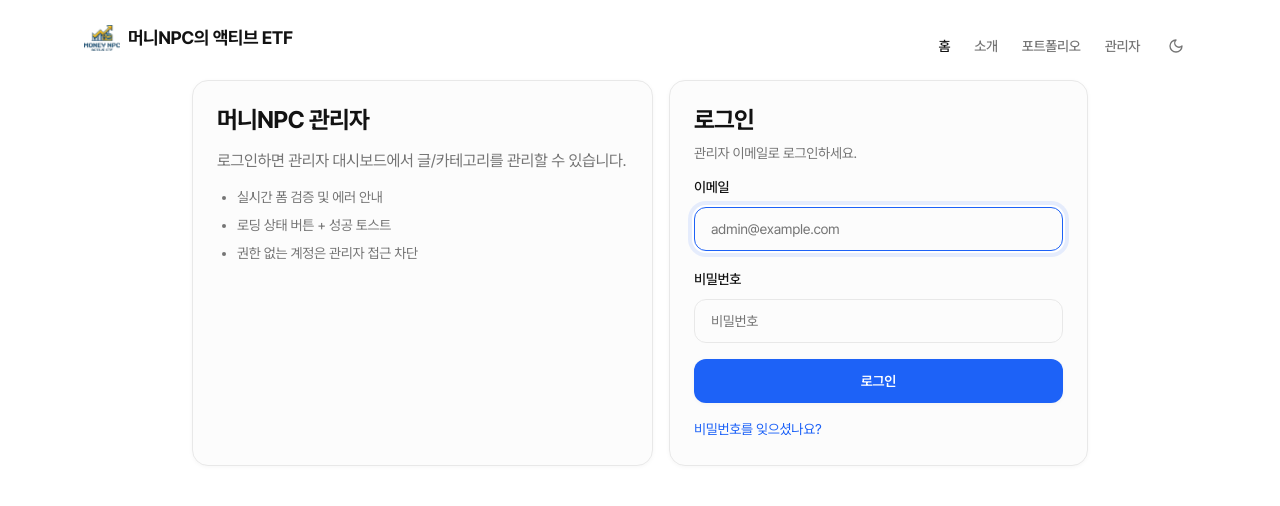
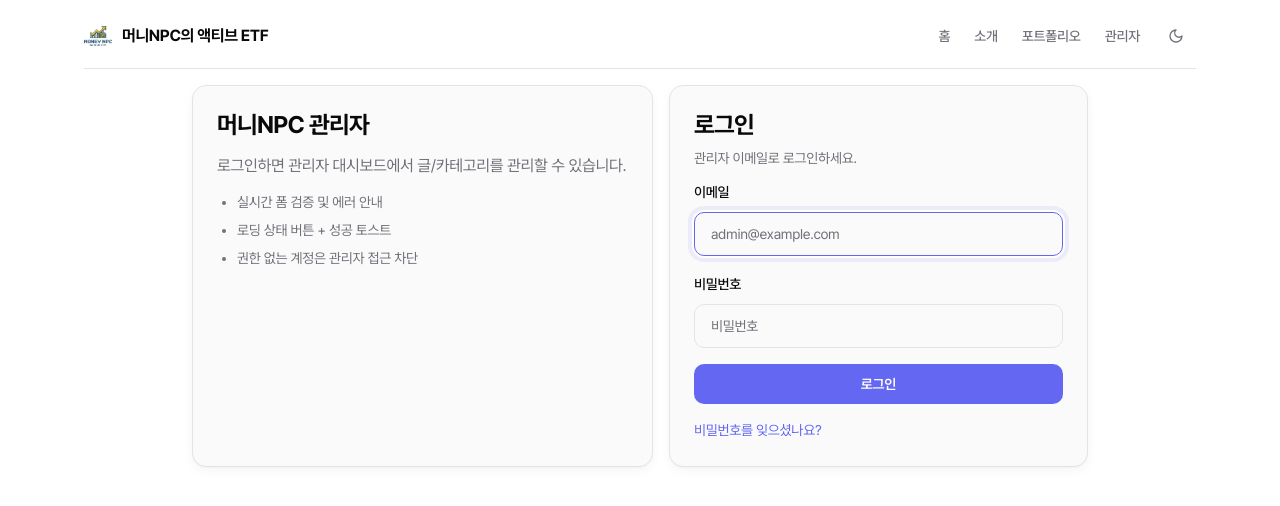
Before and after one commit to shinstory1234-hub/-, a Next.js app: page /login in a window 1280 px wide. Shown: the top 506 px of the page. Built offline with nearby package versions, Linux system fonts and the light colour scheme.

Commit message:
redesign: zinc+indigo palette, glass cards, gradient badges, updated header/home layout

```diff
--- a/app/globals.css
+++ b/app/globals.css
@@ -2,41 +2,55 @@
 @tailwind components;
 @tailwind utilities;
 
+/* ─── Design Tokens ──────────────────────────────────── */
 :root {
   color-scheme: light;
-  --background: 0 0% 100%;
-  --surface: 0 0% 99%;
-  --surface-muted: 0 0% 96%;
-  --foreground: 0 0% 7%;
-  --muted-foreground: 0 0% 46%;
-  --border: 0 0% 91%;
-  --accent: 221 93% 54%;
-  --accent-foreground: 0 0% 100%;
-  --danger: 0 84% 60%;
-  --ring: 221 93% 64%;
-  --radius-lg: 16px;
-  --radius-md: 12px;
-  --shadow-soft: 0 1px 4px rgba(0,0,0,0.04);
+  --background:      0 0% 100%;
+  --surface:         240 5% 98%;
+  --surface-muted:   240 5% 95%;
+  --foreground:      240 10% 4%;
+  --muted-foreground:240 4% 46%;
+  --border:          240 6% 90%;
+  --accent:          239 84% 67%;
+  --accent-foreground:0 0% 100%;
+  --accent-soft:     239 84% 97%;
+  --danger:          0 84% 60%;
+  --ring:            239 84% 67%;
+  --radius-lg:       14px;
+  --radius-md:       10px;
+  --shadow-soft:     0 1px 2px rgba(0,0,0,.04), 0 4px 12px rgba(0,0,0,.04);
+  --shadow-md:       0 4px 6px -1px rgba(0,0,0,.06), 0 10px 30px -8px rgba(0,0,0,.08);
+  --glow-accent:     0 0 0 rgba(99,102,241,0);
 }
 
 .dark {
   color-scheme: dark;
-  --background: 222 40% 8%;
-  --surface: 222 34% 11%;
-  --surface-muted: 223 28% 16%;
-  --foreground: 220 20% 96%;
-  --muted-foreground: 220 14% 72%;
-  --border: 222 18% 24%;
-  --accent: 213 93% 62%;
-  --accent-foreground: 0 0% 100%;
-  --danger: 0 74% 56%;
-  --ring: 213 93% 70%;
-  --shadow-soft: 0 18px 44px -30px rgba(0, 0, 0, 0.6);
+  --background:      240 10% 4%;
+  --surface:         240 7% 8%;
+  --surface-muted:   240 6% 13%;
+  --foreground:      0 0% 98%;
+  --muted-foreground:240 5% 58%;
+  --border:          240 5% 18%;
+  --accent:          239 84% 67%;
+  --accent-foreground:0 0% 100%;
+  --accent-soft:     239 40% 14%;
+  --danger:          0 74% 56%;
+  --ring:            239 84% 67%;
+  --shadow-soft:     0 1px 2px rgba(0,0,0,.3), 0 4px 12px rgba(0,0,0,.3);
+  --shadow-md:       0 4px 6px -1px rgba(0,0,0,.4), 0 20px 40px -12px rgba(0,0,0,.5);
+  --glow-accent:     0 0 24px rgba(99,102,241,.15);
 }
 
+/* ─── Base ───────────────────────────────────────────── */
 @layer base {
   * {
     @apply border-border;
+    box-sizing: border-box;
+  }
+  html {
+    scroll-behavior: smooth;
+    -webkit-font-smoothing: antialiased;
+    -moz-osx-font-smoothing: grayscale;
   }
   html, body {
     @apply bg-background text-foreground;
@@ -45,62 +59,71 @@
     font-family: var(--font-pretendard), -apple-system, BlinkMacSystemFont, 'Segoe UI', sans-serif;
     letter-spacing: -0.02em;
   }
-  h1 {
-    @apply text-3xl font-bold leading-tight md:text-4xl;
-    letter-spacing: -0.04em;
-  }
-  h2 {
-    @apply text-2xl font-bold leading-tight;
-    letter-spacing: -0.03em;
-  }
-  h3 {
-    @apply text-lg font-semibold leading-7;
-    letter-spacing: -0.02em;
-  }
-  p {
-    @apply text-base leading-7;
-  }
+  h1 { @apply text-3xl font-bold leading-tight md:text-4xl; letter-spacing: -0.04em; }
+  h2 { @apply text-2xl font-bold leading-tight; letter-spacing: -0.03em; }
+  h3 { @apply text-lg font-semibold leading-7; letter-spacing: -0.02em; }
+  p  { @apply text-base leading-7; }
   :focus-visible {
     @apply outline-none ring-2 ring-ring/60 ring-offset-2 ring-offset-background;
   }
 }
 
-.prose {
-  color: hsl(var(--foreground));
+/* ─── Utilities ──────────────────────────────────────── */
+@layer utilities {
+  /* 그라디언트 테두리 카드 */
+  .glass-card {
+    position: relative;
+    background: hsl(var(--surface));
+    border: 1px solid hsl(var(--border));
+    box-shadow: var(--shadow-soft);
+    transition: box-shadow 0.2s ease, transform 0.2s ease;
+  }
+  .glass-card:hover {
+    box-shadow: var(--shadow-md), var(--glow-accent);
+    transform: translateY(-1px);
+  }
+
+  /* 그라디언트 텍스트 */
+  .gradient-text {
+    background: linear-gradient(135deg, hsl(var(--foreground)) 0%, hsl(var(--accent)) 100%);
+    -webkit-background-clip: text;
+    -webkit-text-fill-color: transparent;
+    background-clip: text;
+  }
+
+  /* 액센트 글로우 버튼용 */
+  .glow-accent {
+    box-shadow: 0 0 0 0 hsl(var(--accent) / 0);
+    transition: box-shadow 0.2s ease;
+  }
+  .glow-accent:hover {
+    box-shadow: 0 0 16px hsl(var(--accent) / 0.35);
+  }
 }
+
+/* ─── Prose (게시글 본문) ────────────────────────────── */
+.prose { color: hsl(var(--foreground)); }
 .prose p {
   line-height: 1.9;
   color: hsl(var(--foreground));
   margin-top: 0;
   margin-bottom: 1.25rem;
 }
-.prose p:last-child {
-  margin-bottom: 0;
-}
-.prose li {
-  line-height: 1.9;
-  color: hsl(var(--foreground));
-}
-.prose h1,
-.prose h2,
-.prose h3 {
+.prose p:last-child { margin-bottom: 0; }
+.prose li { line-height: 1.9; color: hsl(var(--foreground)); }
+.prose h1, .prose h2, .prose h3 {
   color: hsl(var(--foreground));
   margin-top: 1.5em;
   margin-bottom: 0.5em;
 }
-.prose strong {
-  color: hsl(var(--foreground));
-}
-.prose img {
-  border-radius: 12px;
-}
-.prose ul,
-.prose ol {
+.prose strong { color: hsl(var(--foreground)); }
+.prose img { border-radius: 12px; }
+.prose ul, .prose ol {
   padding-left: 1.5em;
   margin-bottom: 1.25em;
 }
 
-/* TipTap 표 스타일 */
+/* ─── TipTap 에디터 ──────────────────────────────────── */
 .ProseMirror table {
   border-collapse: collapse;
   width: 100%;
@@ -108,8 +131,7 @@
   table-layout: fixed;
   overflow: hidden;
 }
-.ProseMirror table td,
-.ProseMirror table th {
+.ProseMirror table td, .ProseMirror table th {
   border: 1px solid hsl(var(--border));
   padding: 8px 12px;
   min-width: 80px;
@@ -130,27 +152,13 @@
   position: absolute;
   z-index: 2;
 }
-.ProseMirror table .column-resize-handle {
-  background-color: hsl(var(--accent));
-  bottom: -2px;
-  position: absolute;
-  right: -2px;
-  pointer-events: none;
-  top: 0;
-  width: 4px;
-}
-.ProseMirror.resize-cursor {
-  cursor: col-resize;
-}
+.ProseMirror.resize-cursor { cursor: col-resize; }
+.ProseMirror p { margin-bottom: 0; line-height: 1.9; }
+.ProseMirror p:has(> br:only-child) { line-height: 1.2; }
 
-/* 게시글 본문 표 스타일 */
-.prose table {
-  border-collapse: collapse;
-  width: 100%;
-  margin: 1rem 0;
-}
-.prose table td,
-.prose table th {
+/* ─── 게시글 표 ─────────────────────────────────────── */
+.prose table { border-collapse: collapse; width: 100%; margin: 1rem 0; }
+.prose table td, .prose table th {
   border: 1px solid hsl(var(--border));
   padding: 8px 12px;
   min-width: 80px;
@@ -162,103 +170,49 @@
   text-align: left;
 }
 
-/* 에디터 문단 간격 */
-.ProseMirror p {
-  margin-bottom: 0;
-  line-height: 1.9;
-}
-
-/* 빈 단락(줄바꿈) 간격 */
-.ProseMirror p:has(> br:only-child) {
-  line-height: 1.2;
-}
-
-/* 포트폴리오 표 가로 스크롤 + 항상 보이는 스크롤바 */
+/* ─── 포트폴리오 테이블 스크롤 ──────────────────────── */
 .table-scroll {
   overflow-x: auto;
   scrollbar-width: thin;
   scrollbar-color: hsl(var(--muted-foreground) / 0.3) hsl(var(--border));
 }
-.table-scroll::-webkit-scrollbar {
-  height: 6px;
-  display: block;
+.table-scroll::-webkit-scrollbar { height: 6px; display: block; }
+.table-scroll::-webkit-scrollbar-track { background: hsl(var(--border)); border-radius: 3px; }
+.table-scroll::-webkit-scrollbar-thumb { background: hsl(var(--muted-foreground) / 0.3); border-radius: 3px; }
+
+/* ─── 페이지 전환 ────────────────────────────────────── */
+@keyframes page-in {
+  from { opacity: 0; transform: translateY(8px); }
+  to   { opacity: 1; transform: translateY(0); }
 }
-.table-scroll::-webkit-scrollbar-track {
-  background: hsl(var(--border));
-  border-radius: 3px;
-}
-.table-scroll::-webkit-scrollbar-thumb {
-  background: hsl(var(--muted-foreground) / 0.3);
-  border-radius: 3px;
-}
+.page-in { animation: page-in 0.18s ease-out both; }
 
-/* 모바일 전용 - 스크롤바 항상 표시 */
+/* ─── 모바일 ─────────────────────────────────────────── */
 @media (max-width: 767px) {
-  .table-scroll {
-    overflow-x: scroll;
-  }
-}
-
-/* 모바일 한국어 폰트 스택 통일 (PC 건드리지 않음) */
-@media (max-width: 767px) {
+  .table-scroll { overflow-x: scroll; }
   body {
-    font-family: var(--font-pretendard), 'Apple SD Gothic Neo', 'Noto Sans KR', 'Malgun Gothic', sans-serif;
+    font-family: var(--font-pretendard), 'Apple SD Gothic Neo', 'Noto Sans KR', sans-serif;
     letter-spacing: -0.01em;
   }
 }
 
-/* =====================================================
-   About 페이지 모바일 전용 (PC 769px+ 영향 없음)
-   핵심 전략: main의 px-6(1.5rem=24px)을 negative margin으로
-   상쇄 → 카드가 화면 양끝까지 꽉 참.
-   텍스트는 내부 padding 16px으로 경계선에서 떨어뜨림.
-   ===================================================== */
+/* ─── About 페이지 모바일 ────────────────────────────── */
 @media (max-width: 768px) {
-  /* main px-6 상쇄 + 카드 전체 너비 확장 */
   .about-wrapper {
     box-sizing: border-box !important;
-    width: calc(100% + 3rem) !important;   /* 1.5rem × 2 = px-6 양쪽 상쇄 */
+    width: calc(100% + 3rem) !important;
     margin-left: -1.5rem !important;
     margin-right: -1.5rem !important;
   }
-
-  /* 카드 모서리 제거 (edge-to-edge 디자인) */
-  .about-wrapper > * {
-    border-radius: 0 !important;
-  }
-
-  /* 내부 텍스트가 경계선에 닿지 않도록 16px 패딩 */
-  .about-card-header {
-    padding-left: 1rem !important;
-    padding-right: 1rem !important;
-  }
-  .about-card-content {
-    padding-left: 1rem !important;
-    padding-right: 1rem !important;
-  }
-
-  /* 텍스트 가독성 + 단어 단위 줄바꿈 */
-  .about-card-content p,
-  .about-card-content li,
-  .about-card-content span {
+  .about-wrapper > * { border-radius: 0 !important; }
+  .about-card-header { padding-left: 1rem !important; padding-right: 1rem !important; }
+  .about-card-content { padding-left: 1rem !important; padding-right: 1rem !important; }
+  .about-card-content p, .about-card-content li, .about-card-content span {
     font-size: 0.9rem !important;
     line-height: 1.7 !important;
     word-break: keep-all !important;
     overflow-wrap: break-word !important;
   }
-  .about-card-content > div p {
-    margin-bottom: 0.6rem !important;
-  }
-  .about-card-content > div p:last-child {
-    margin-bottom: 0 !important;
-  }
+  .about-card-content > div p { margin-bottom: 0.6rem !important; }
+  .about-card-content > div p:last-child { margin-bottom: 0 !important; }
 }
-
-/* 페이지 전환 애니메이션 */
-@keyframes page-in {
-  from { opacity: 0; transform: translateY(10px); }
-  to { opacity: 1; transform: translateY(0); }
-}
-.page-in {
-  animation: page-in 0.22s ease-out both;
-}
--- a/components/home-header.tsx
+++ b/components/home-header.tsx
@@ -6,71 +6,74 @@ import { ThemeToggle } from "@/components/theme-toggle";
 import { VisitCounter } from "@/components/visit-counter";
 
 const menus = [
-  { href: "/", label: "홈" },
-  { href: "/about", label: "소개" },
+  { href: "/",          label: "홈" },
+  { href: "/about",     label: "소개" },
   { href: "/portfolio", label: "포트폴리오" },
-  { href: "/admin", label: "관리자" },
+  { href: "/admin",     label: "관리자" },
 ];
 
 export function HomeHeader() {
   const [mobileOpen, setMobileOpen] = useState(false);
   return (
-    <header className="space-y-2 pt-4">
-      {/* 1행: 로고+타이틀 + 메뉴 — items-baseline으로 같은 라인에 정렬 */}
-      <div className="flex items-baseline justify-between">
-        <Link href="/" className="flex items-center gap-2">
-          <Image src="/logo.png" alt="머니NPC" width={36} height={36} className="object-contain" priority />
-          <span className="text-base font-bold tracking-tight text-foreground hover:text-accent transition-colors md:text-2xl whitespace-nowrap">
+    <header className="space-y-3 pt-6">
+      {/* 로고 + 메뉴 */}
+      <div className="flex items-center justify-between">
+        <Link href="/" className="flex items-center gap-2.5 group">
+          <Image src="/logo.png" alt="머니NPC" width={32} height={32} className="object-contain" priority />
+          <span className="text-base font-bold tracking-tight text-foreground md:text-xl">
             머니NPC의 액티브 ETF
           </span>
         </Link>
         <div className="flex items-center gap-1">
-          {/* 데스크탑 메뉴 */}
           <nav className="hidden md:flex items-center">
             {menus.map((menu) => (
               <Link
                 key={menu.href}
                 href={menu.href}
-                className="px-3 py-1.5 text-sm font-medium text-muted-foreground hover:text-foreground transition-colors rounded-md"
+                className="px-3 py-1.5 text-sm font-medium text-muted-foreground hover:text-foreground transition-colors rounded-md hover:bg-surface-muted"
               >
                 {menu.label}
               </Link>
             ))}
           </nav>
           <ThemeToggle />
-          {/* 모바일 햄버거 버튼 */}
           <button
             type="button"
             aria-label="메뉴"
-            className="md:hidden p-2 text-muted-foreground hover:text-foreground"
+            className="md:hidden p-2 text-muted-foreground hover:text-foreground rounded-md hover:bg-surface-muted transition-colors"
             onClick={() => setMobileOpen((v) => !v)}
           >
             {mobileOpen ? (
-              <svg xmlns="http://www.w3.org/2000/svg" width="20" height="20" viewBox="0 0 24 24" fill="none" stroke="currentColor" strokeWidth="2">
+              <svg xmlns="http://www.w3.org/2000/svg" width="18" height="18" viewBox="0 0 24 24" fill="none" stroke="currentColor" strokeWidth="2">
                 <line x1="18" y1="6" x2="6" y2="18" /><line x1="6" y1="6" x2="18" y2="18" />
               </svg>
             ) : (
-              <svg xmlns="http://www.w3.org/2000/svg" width="20" height="20" viewBox="0 0 24 24" fill="none" stroke="currentColor" strokeWidth="2">
+              <svg xmlns="http://www.w3.org/2000/svg" width="18" height="18" viewBox="0 0 24 24" fill="none" stroke="currentColor" strokeWidth="2">
                 <line x1="3" y1="6" x2="21" y2="6" /><line x1="3" y1="12" x2="21" y2="12" /><line x1="3" y1="18" x2="21" y2="18" />
               </svg>
             )}
           </button>
         </div>
       </div>
-      {/* 2행: 부제목 + 조회수 */}
+
+      {/* 부제목 + 조회수 */}
       <div className="flex items-center justify-between">
         <p className="text-sm text-muted-foreground">VC심사역 출신의 투자 기록</p>
         <VisitCounter />
       </div>
+
+      {/* 구분선 */}
+      <div className="h-px bg-border" />
+
       {/* 모바일 드롭다운 */}
       {mobileOpen && (
-        <div className="md:hidden flex flex-col gap-0.5 border-t border-border mt-1 pt-2 pb-1">
+        <div className="md:hidden flex flex-col rounded-lg border border-border bg-surface shadow-md overflow-hidden">
           {menus.map((menu) => (
             <Link
               key={menu.href}
               href={menu.href}
               onClick={() => setMobileOpen(false)}
-              className="py-2.5 text-sm font-medium text-muted-foreground"
+              className="px-4 py-3 text-sm font-medium text-muted-foreground hover:text-foreground hover:bg-surface-muted transition-colors border-b border-border last:border-0"
             >
               {menu.label}
             </Link>
--- a/components/site-header.tsx
+++ b/components/site-header.tsx
@@ -7,10 +7,10 @@ import { cn } from "@/lib/utils";
 import { ThemeToggle } from "@/components/theme-toggle";
 
 const menus = [
-  { href: "/", label: "홈" },
-  { href: "/about", label: "소개" },
+  { href: "/",          label: "홈" },
+  { href: "/about",     label: "소개" },
   { href: "/portfolio", label: "포트폴리오" },
-  { href: "/admin", label: "관리자" },
+  { href: "/admin",     label: "관리자" },
 ];
 
 export function SiteHeader() {
@@ -23,29 +23,27 @@ export function SiteHeader() {
   const innerClass = isPost ? "mx-auto max-w-3xl" : "w-full";
 
   return (
-    <header className="w-full pt-6 pb-4">
-      {/* 1행: 로고 + 메뉴 — items-baseline으로 타이틀과 메뉴 baseline 맞춤 */}
-      <div className={cn("flex items-baseline justify-between", innerClass)}>
-        <Link
-          href="/"
-          onClick={() => setMobileOpen(false)}
-          className="flex items-center gap-2"
-        >
-          <Image src="/logo.png" alt="머니NPC" width={36} height={36} className="object-contain" priority />
-          <span className="text-sm font-bold tracking-tight text-foreground md:text-lg whitespace-nowrap">머니NPC의 액티브 ETF</span>
+    <header className="w-full pt-5 pb-4">
+      <div className={cn("flex items-center justify-between", innerClass)}>
+        <Link href="/" onClick={() => setMobileOpen(false)} className="flex items-center gap-2.5">
+          <Image src="/logo.png" alt="머니NPC" width={28} height={28} className="object-contain" priority />
+          <span className="text-sm font-bold tracking-tight text-foreground md:text-base">
+            머니NPC의 액티브 ETF
+          </span>
         </Link>
         <div className="flex items-center gap-1">
-          {/* 데스크탑 메뉴 */}
           <nav className="hidden md:flex items-center">
             {menus.map((menu) => {
-              const active = pathname === menu.href || pathname.startsWith(menu.href);
+              const active = pathname === menu.href || (menu.href !== "/" && pathname.startsWith(menu.href));
               return (
                 <Link
                   key={menu.href}
                   href={menu.href}
                   className={cn(
                     "px-3 py-1.5 text-sm font-medium transition-colors rounded-md",
-                    active ? "text-foreground" : "text-muted-foreground hover:text-foreground"
+                    active
+                      ? "text-foreground bg-surface-muted"
+                      : "text-muted-foreground hover:text-foreground hover:bg-surface-muted"
                   )}
                 >
                   {menu.label}
@@ -54,38 +52,38 @@ export function SiteHeader() {
             })}
           </nav>
           <ThemeToggle />
-          {/* 모바일 햄버거 버튼 */}
           <button
             type="button"
             aria-label="메뉴"
-            className="md:hidden p-2 text-muted-foreground hover:text-foreground"
+            className="md:hidden p-2 text-muted-foreground hover:text-foreground rounded-md hover:bg-surface-muted transition-colors"
             onClick={() => setMobileOpen((v) => !v)}
           >
             {mobileOpen ? (
-              <svg xmlns="http://www.w3.org/2000/svg" width="20" height="20" viewBox="0 0 24 24" fill="none" stroke="currentColor" strokeWidth="2">
+              <svg xmlns="http://www.w3.org/2000/svg" width="18" height="18" viewBox="0 0 24 24" fill="none" stroke="currentColor" strokeWidth="2">
                 <line x1="18" y1="6" x2="6" y2="18" /><line x1="6" y1="6" x2="18" y2="18" />
               </svg>
             ) : (
-              <svg xmlns="http://www.w3.org/2000/svg" width="20" height="20" viewBox="0 0 24 24" fill="none" stroke="currentColor" strokeWidth="2">
+              <svg xmlns="http://www.w3.org/2000/svg" width="18" height="18" viewBox="0 0 24 24" fill="none" stroke="currentColor" strokeWidth="2">
                 <line x1="3" y1="6" x2="21" y2="6" /><line x1="3" y1="12" x2="21" y2="12" /><line x1="3" y1="18" x2="21" y2="18" />
               </svg>
             )}
           </button>
         </div>
       </div>
+
       {/* 모바일 드롭다운 */}
       {mobileOpen && (
-        <div className={cn("md:hidden flex flex-col gap-0.5 border-t border-border mt-2 pt-2 pb-1", innerClass)}>
+        <div className={cn("md:hidden mt-2 flex flex-col rounded-lg border border-border bg-surface shadow-md overflow-hidden", innerClass)}>
           {menus.map((menu) => {
-            const active = pathname === menu.href || pathname.startsWith(menu.href);
+            const active = pathname === menu.href || (menu.href !== "/" && pathname.startsWith(menu.href));
             return (
               <Link
                 key={menu.href}
                 href={menu.href}
                 onClick={() => setMobileOpen(false)}
                 className={cn(
-                  "py-2.5 text-sm font-medium transition-colors",
-                  active ? "text-foreground" : "text-muted-foreground"
+                  "px-4 py-3 text-sm font-medium transition-colors border-b border-border last:border-0",
+                  active ? "text-foreground bg-surface-muted" : "text-muted-foreground hover:bg-surface-muted"
                 )}
               >
                 {menu.label}
@@ -94,6 +92,7 @@ export function SiteHeader() {
           })}
         </div>
       )}
+      <div className="mt-4 h-px bg-border" />
     </header>
   );
 }
--- a/components/ui/badge.tsx
+++ b/components/ui/badge.tsx
@@ -3,7 +3,10 @@ import { cn } from "@/lib/utils";
 export function Badge({ className, ...props }: React.HTMLAttributes<HTMLSpanElement>) {
   return (
     <span
-      className={cn("inline-flex rounded-full border border-border bg-surface-muted px-3 py-1 text-xs font-medium text-muted-foreground", className)}
+      className={cn(
+        "inline-flex items-center rounded-full border border-accent/20 bg-accent-soft px-2.5 py-0.5 text-xs font-medium text-accent",
+        className
+      )}
       {...props}
     />
   );
--- a/components/ui/button.tsx
+++ b/components/ui/button.tsx
@@ -4,32 +4,42 @@ import { cn } from "@/lib/utils";
 import { Spinner } from "@/components/ui/spinner";
 
 const buttonVariants = cva(
-  "inline-flex items-center justify-center gap-2 whitespace-nowrap rounded-md text-sm font-semibold transition-all duration-200 focus-visible:outline-none focus-visible:ring-2 focus-visible:ring-ring/60 focus-visible:ring-offset-2 focus-visible:ring-offset-background disabled:pointer-events-none disabled:opacity-45 active:translate-y-[1px]",
+  "inline-flex items-center justify-center gap-2 whitespace-nowrap rounded-md text-sm font-semibold transition-all duration-200 focus-visible:outline-none focus-visible:ring-2 focus-visible:ring-ring/60 focus-visible:ring-offset-2 focus-visible:ring-offset-background disabled:pointer-events-none disabled:opacity-40 active:translate-y-[1px] active:scale-[0.99]",
   {
     variants: {
       variant: {
-        default: "bg-accent text-accent-foreground shadow-soft hover:brightness-105",
-        outline: "border border-border bg-surface text-foreground hover:bg-surface-muted",
-        ghost: "text-muted-foreground hover:bg-surface-muted hover:text-foreground",
-        danger: "bg-danger text-white hover:brightness-95"
+        default:
+          "bg-accent text-accent-foreground glow-accent hover:brightness-110",
+        outline:
+          "border border-border bg-surface text-foreground hover:bg-surface-muted hover:border-accent/40",
+        ghost:
+          "text-muted-foreground hover:bg-surface-muted hover:text-foreground",
+        danger:
+          "bg-danger text-white hover:brightness-95",
       },
       size: {
-        default: "h-11 px-4",
-        sm: "h-9 rounded-full px-3 text-xs",
-        lg: "h-12 px-6"
-      }
+        default: "h-10 px-4",
+        sm:      "h-8 rounded-full px-3 text-xs",
+        lg:      "h-11 px-6",
+      },
     },
-    defaultVariants: { variant: "default", size: "default" }
+    defaultVariants: { variant: "default", size: "default" },
   }
 );
 
-export interface ButtonProps extends React.ButtonHTMLAttributes<HTMLButtonElement>, VariantProps<typeof buttonVariants> {
+export interface ButtonProps
+  extends React.ButtonHTMLAttributes<HTMLButtonElement>,
+    VariantProps<typeof buttonVariants> {
   loading?: boolean;
 }
 
 export function Button({ className, variant, size, loading, children, ...props }: ButtonProps) {
   return (
-    <button className={cn(buttonVariants({ variant, size, className }))} disabled={props.disabled || loading} {...props}>
+    <button
+      className={cn(buttonVariants({ variant, size, className }))}
+      disabled={props.disabled || loading}
+      {...props}
+    >
       {loading ? <Spinner /> : null}
       {children}
     </button>
--- a/components/ui/card.tsx
+++ b/components/ui/card.tsx
@@ -2,7 +2,16 @@ import * as React from "react";
 import { cn } from "@/lib/utils";
 
 export function Card({ className, ...props }: React.HTMLAttributes<HTMLDivElement>) {
-  return <div className={cn("rounded-lg border border-border bg-surface shadow-soft", className)} {...props} />;
+  return (
+    <div
+      className={cn(
+        "rounded-lg border border-border bg-surface shadow-soft",
+        "transition-all duration-200",
+        className
+      )}
+      {...props}
+    />
+  );
 }
 
 export function CardHeader({ className, ...props }: React.HTMLAttributes<HTMLDivElement>) {
--- a/tailwind.config.ts
+++ b/tailwind.config.ts
@@ -6,27 +6,29 @@ const config: Config = {
   theme: {
     extend: {
       colors: {
-        background: "hsl(var(--background))",
-        surface: "hsl(var(--surface))",
-        "surface-muted": "hsl(var(--surface-muted))",
-        foreground: "hsl(var(--foreground))",
-        "muted-foreground": "hsl(var(--muted-foreground))",
-        border: "hsl(var(--border))",
-        accent: "hsl(var(--accent))",
-        "accent-foreground": "hsl(var(--accent-foreground))",
-        danger: "hsl(var(--danger))",
-        ring: "hsl(var(--ring))"
+        background:        "hsl(var(--background))",
+        surface:           "hsl(var(--surface))",
+        "surface-muted":   "hsl(var(--surface-muted))",
+        foreground:        "hsl(var(--foreground))",
+        "muted-foreground":"hsl(var(--muted-foreground))",
+        border:            "hsl(var(--border))",
+        accent:            "hsl(var(--accent))",
+        "accent-foreground":"hsl(var(--accent-foreground))",
+        "accent-soft":     "hsl(var(--accent-soft))",
+        danger:            "hsl(var(--danger))",
+        ring:              "hsl(var(--ring))",
       },
       borderRadius: {
         lg: "var(--radius-lg)",
-        md: "var(--radius-md)"
+        md: "var(--radius-md)",
       },
       boxShadow: {
-        soft: "var(--shadow-soft)"
+        soft: "var(--shadow-soft)",
+        md:   "var(--shadow-md)",
       },
       maxWidth: {
-        content: "720px"
-      }
+        content: "720px",
+      },
     }
   },
   plugins: []
```
Also changed, not shown: components/home-client.tsx (+17 -20 lines), components/portfolio-chart.tsx (+12 -15 lines), KakaoTalk_20260325_133803779.png (added), 1 other file (tests, documents, lock files or other folders).
